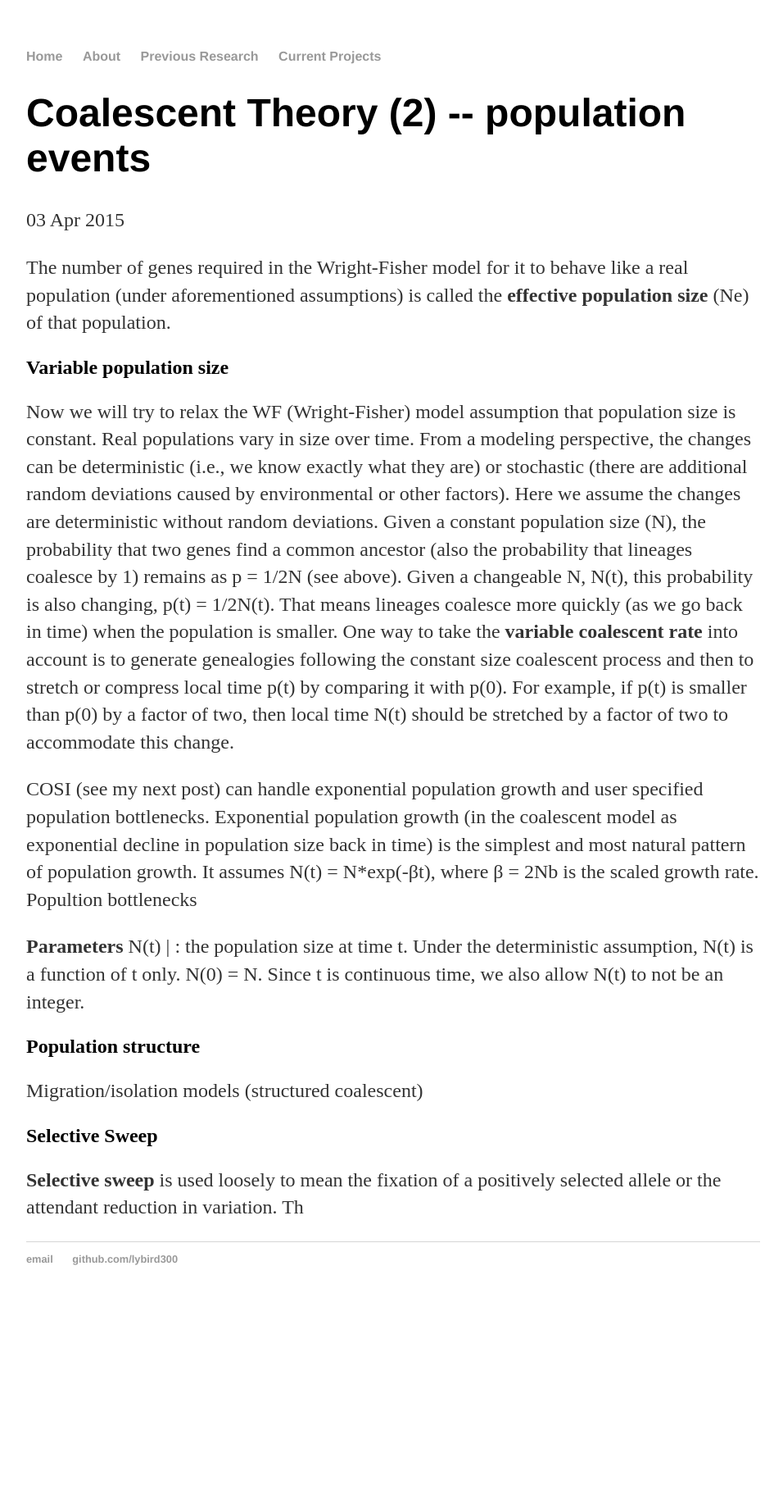
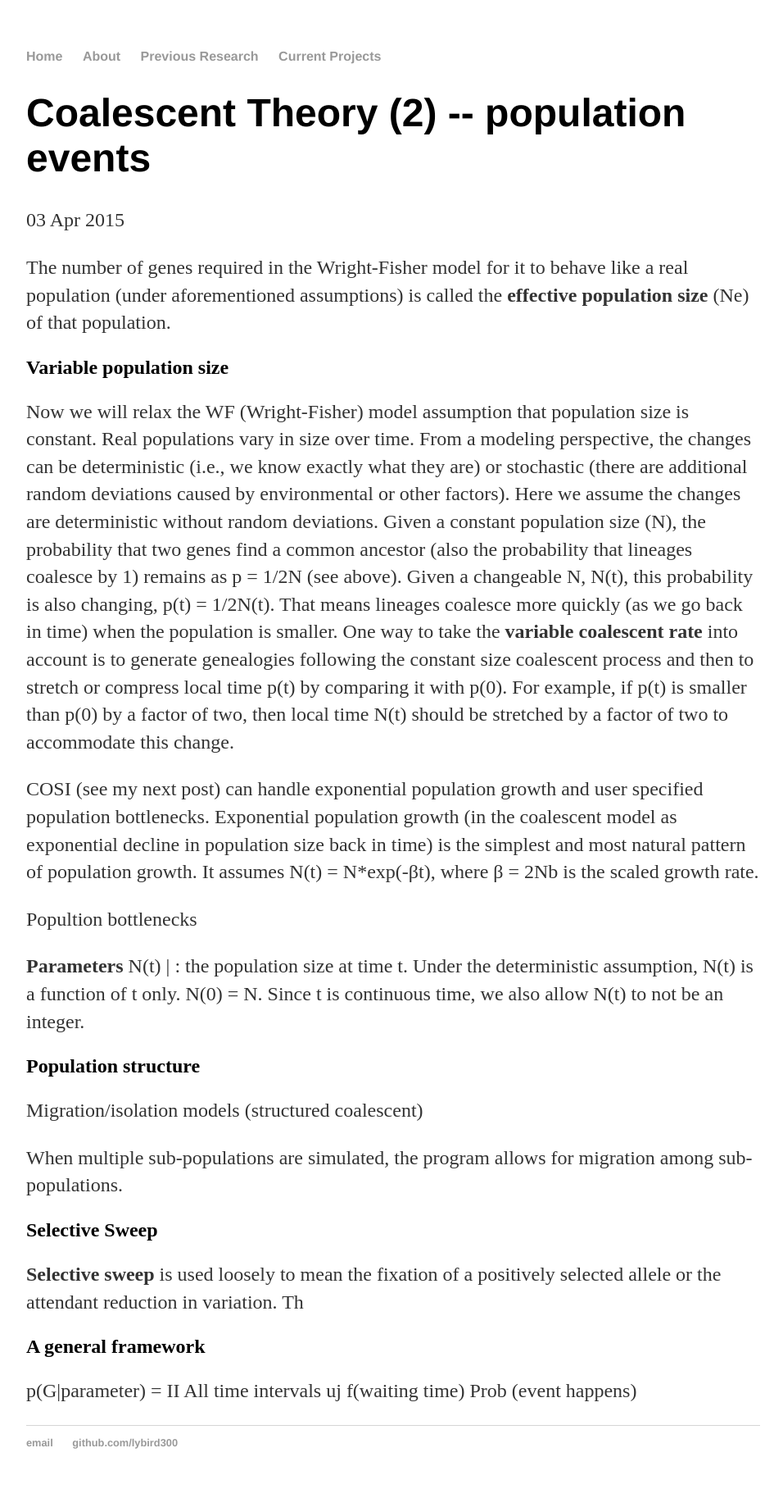
Before and after one commit to lybird300/lybird300.github.io, a Jekyll site: the page built from _posts/2015-04-18-Coalescent2.md, in a window 1280 px wide. Shown: the whole page at 82% size, without its empty margins (160-1116 px from the left). Built offline with Jekyll 4.4.1, drawn with Linux system fonts in a browser that asks for light colours; before the commit the page ends 1603 px from its top, so only the background shows below that.

Commit message:
Update 2015-04-18-Coalescent2.md

```diff
--- a/_posts/2015-04-18-Coalescent2.md
+++ b/_posts/2015-04-18-Coalescent2.md
@@ -7,9 +7,12 @@ date: 2015-04-03
 The number of genes required in the Wright-Fisher model for it to behave like a real population (under aforementioned assumptions) is called the <b>effective population size</b> (Ne) of that population.
 
 <h2>Variable population size</h2>
-Now we will try to relax the WF (Wright-Fisher) model assumption that population size is constant. Real populations vary in size over time. From a modeling perspective, the changes can be deterministic (i.e., we know exactly what they are) or stochastic (there are additional random deviations caused by environmental or other factors). Here we assume the changes are deterministic without random deviations. Given a constant population size (N), the probability that two genes find a common ancestor (also the probability that lineages coalesce by 1) remains as p = 1/2N (see above). Given a changeable N, N(t), this probability is also changing, p(t) = 1/2N(t). That means lineages coalesce more quickly (as we go back in time) when the population is smaller. One way to take the <b>variable coalescent rate</b> into account is to generate genealogies following the constant size coalescent process and then to stretch or compress local time p(t) by comparing it with p(0). For example, if p(t) is smaller than p(0) by a factor of two, then local time N(t) should be stretched by a factor of two to accommodate this change.
+Now we will relax the WF (Wright-Fisher) model assumption that population size is constant. Real populations vary in size over time. From a modeling perspective, the changes can be deterministic (i.e., we know exactly what they are) or stochastic (there are additional random deviations caused by environmental or other factors). Here we assume the changes are deterministic without random deviations. Given a constant population size (N), the probability that two genes find a common ancestor (also the probability that lineages coalesce by 1) remains as p = 1/2N (see above). Given a changeable N, N(t), this probability is also changing, p(t) = 1/2N(t). That means lineages coalesce more quickly (as we go back in time) when the population is smaller. One way to take the <b>variable coalescent rate</b> into account is to generate genealogies following the constant size coalescent process and then to stretch or compress local time p(t) by comparing it with p(0). For example, if p(t) is smaller than p(0) by a factor of two, then local time N(t) should be stretched by a factor of two to accommodate this change.
 
-COSI (see my next post) can handle exponential population growth and user specified population bottlenecks. Exponential population growth (in the coalescent model as exponential decline in population size back in time) is the simplest and most natural pattern of population growth. It assumes N(t) = N*exp(-βt), where β = 2Nb is the scaled growth rate. Popultion bottlenecks
+COSI (see my next post) can handle exponential population growth and user specified population bottlenecks. Exponential population growth (in the coalescent model as exponential decline in population size back in time) is the simplest and most natural pattern of population growth. It assumes N(t) = N*exp(-βt), where β = 2Nb is the scaled growth rate.
+
+
+Popultion bottlenecks
 
 <b>Parameters</b>
 N(t) | : the population size at time t. Under the deterministic assumption, N(t) is a function of t only. N(0) = N. Since t is continuous time, we also allow N(t) to not be an integer.
@@ -17,6 +20,13 @@ N(t) | : the population size at time t. Under the deterministic assumption, N(t)
 <h2>Population structure</h2>
 Migration/isolation models (structured coalescent)
 
+When multiple sub-populations are simulated, the program allows for migration among sub-populations.
 
 <h2>Selective Sweep</h2>
 <b>Selective sweep</b> is used loosely to mean the fixation of a positively selected allele or the attendant reduction in variation. Th
+
+<h2>A general framework</h2>
+p(G|parameter) =
+II
+All time intervals uj
+f(waiting time) Prob (event happens)
```
